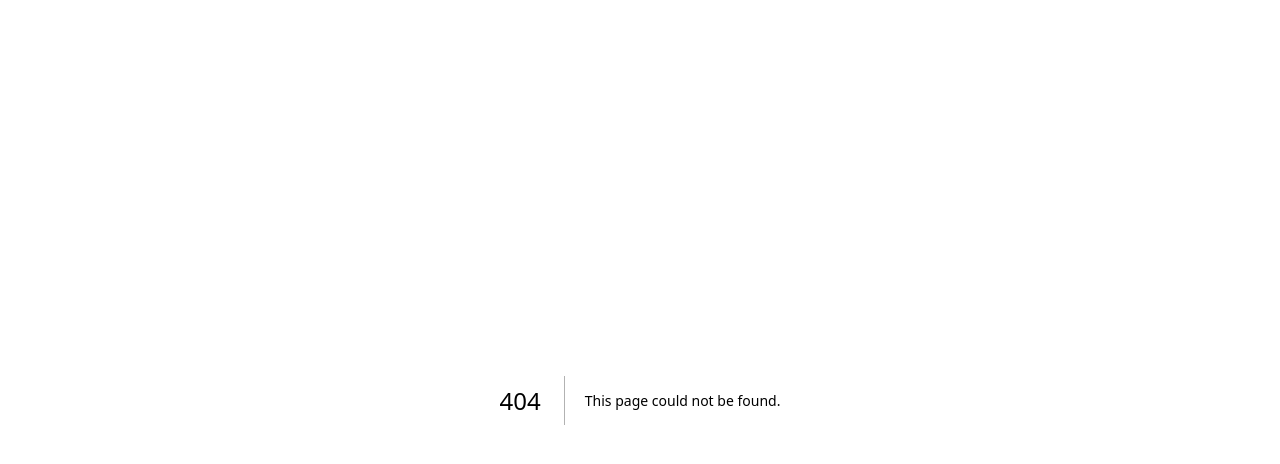
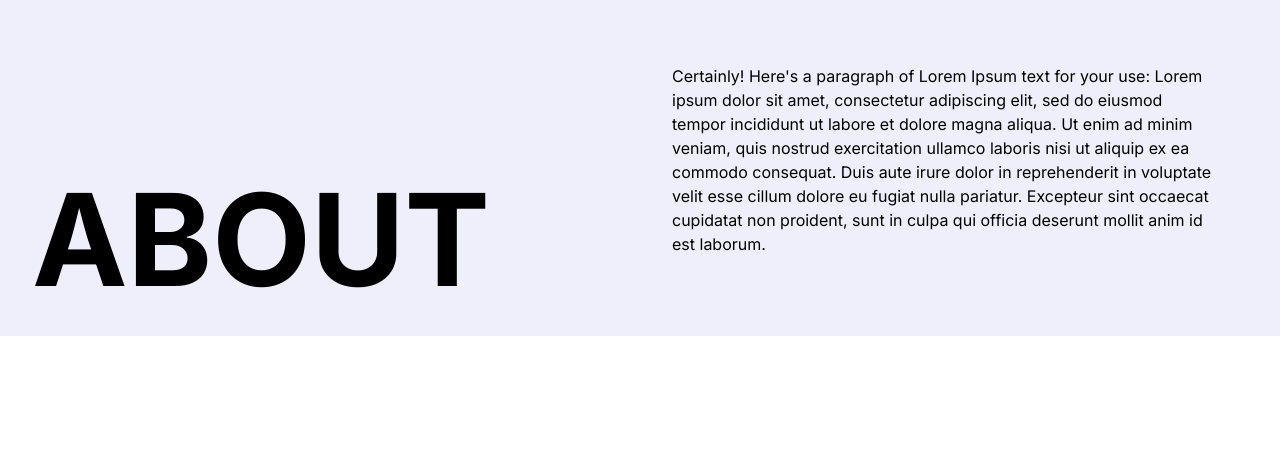
Before and after one commit to jacquelineturof/portfolio-2024, a Next.js app: page /about in a window 1280 px wide. Before the commit this address had no page. Shown: the top 464 px of the page. Built offline with nearby package versions, Linux system fonts and the light colour scheme.

Commit message:
create our new pages that will use the new page transition

```diff
--- /dev/null
+++ b/src/app/about/page.js
@@ -0,0 +1,26 @@
+"use client";
+
+import PageTransition from "@/components/PageTransition";
+
+export default function Page() {
+  return (
+    <PageTransition>
+      <section className="w-full h-full flex bg-bg-gray p-8">
+        <div className="h-full flex-1 flex">
+          <h1 className="text-black text-5xl md:text-7xl lg:text-9xl font-bold uppercase mt-36">
+            About
+          </h1>
+        </div>
+        <div className="h-full flex-1 flex flex-col">
+          <p className="text-black p-8">
+          Certainly! Here's a paragraph of Lorem Ipsum text for your use:
+
+Lorem ipsum dolor sit amet, consectetur adipiscing elit, sed do eiusmod tempor incididunt ut labore et dolore magna aliqua. Ut enim ad minim veniam, quis nostrud exercitation ullamco laboris nisi ut aliquip ex ea commodo consequat. Duis aute irure dolor in reprehenderit in voluptate velit esse cillum dolore eu fugiat nulla pariatur. Excepteur sint occaecat cupidatat non proident, sunt in culpa qui officia deserunt mollit anim id est laborum.
+          </p>
+
+
+        </div>
+      </section>
+    </PageTransition>
+  )
+}
--- /dev/null
+++ b/src/app/blog/page.js
@@ -0,0 +1,13 @@
+"use client";
+
+import PageTransition from "@/components/PageTransition";
+
+export default function Page() {
+  return (
+    <PageTransition>
+      <section>
+        This is a blog
+      </section>
+    </PageTransition>
+  )
+}
--- /dev/null
+++ b/src/app/work/page.js
@@ -0,0 +1,13 @@
+"use client";
+
+import PageTransition from "@/components/PageTransition";
+
+export default function Page() {
+  return (
+    <PageTransition>
+      <section>
+        This is a work page
+      </section>
+    </PageTransition>
+  )
+}
```
